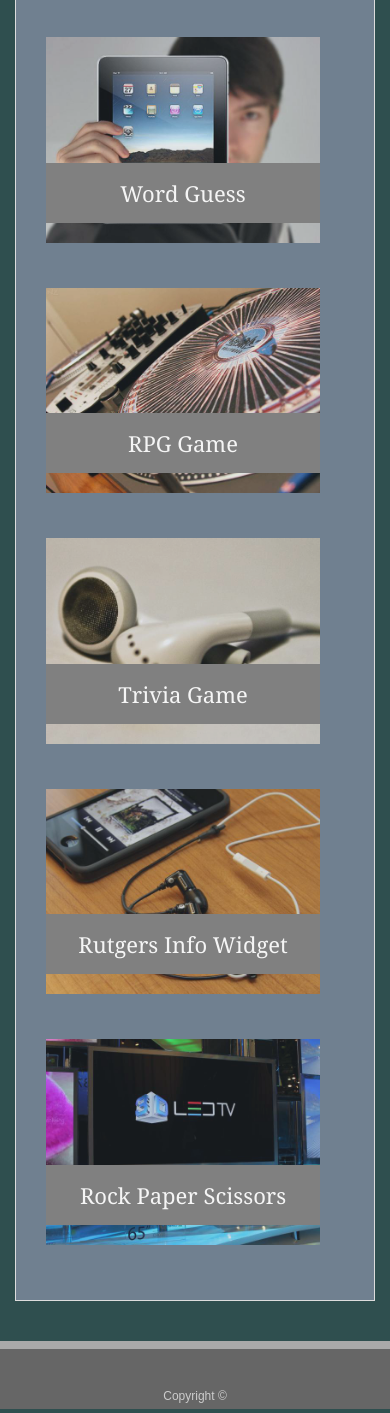
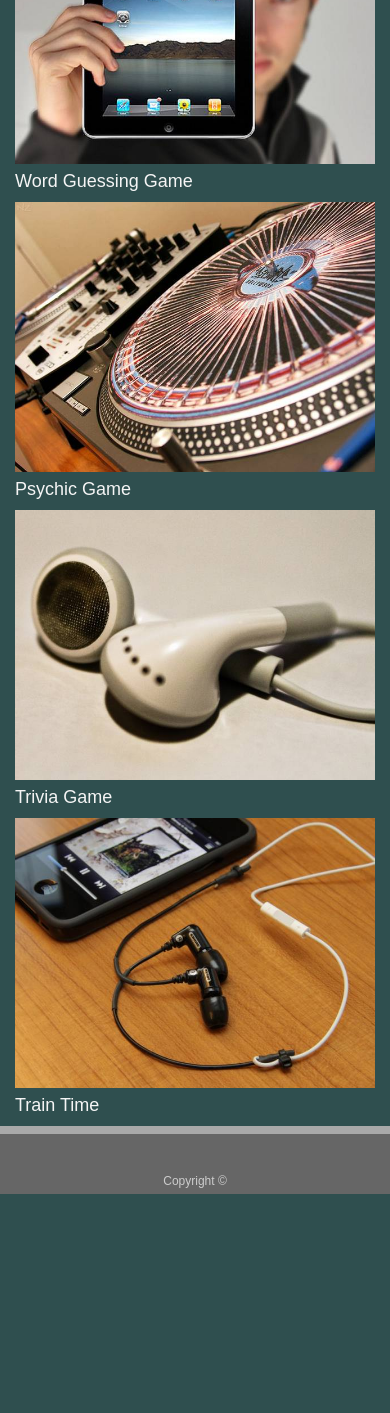
Before and after one commit to VJNap/bootstrap-portfolio, a plain HTML site: page portfolio.html in a window 390 px wide. Shown: the part 236-1649 px from the top of the page. After the commit the page ends 1434 px from the top, so only its background shows below. Drawn offline with nearby package versions, Linux system fonts and the light colour scheme.

Commit message:
VN - Upload of partial progress on updated portfolio.

```diff
--- a/assets/css/style.css
+++ b/assets/css/style.css
@@ -156,6 +156,11 @@ h3, h2 {
   opacity: 0.8;
 }
 
+.row img {
+  width: 100%;
+  border: 0 none;
+}
+
 .work h3 {
   position: absolute;
   bottom: 20px;
--- a/portfolio.html
+++ b/portfolio.html
@@ -15,7 +15,7 @@
   <header id="masthead">
 
     <nav class="navbar navbar-expand-lg navbar-dark bg-dark" style="width: 100%">
-      <a class="navbar-brand" href="#">Navbar</a>
+      <a class="navbar-brand" href="#"></a>
       <button class="navbar-toggler" type="button" data-toggle="collapse" data-target="#navbarNavAltMarkup"
         aria-controls="navbarNavAltMarkup" aria-expanded="false" aria-label="Toggle navigation">
         <span class="navbar-toggler-icon"></span>
@@ -32,39 +32,16 @@
   </header>
 
   <div id="main-container" class="container">
-
-    <section class="main-section">
-
-      <h1>Portfolio</h1>
-
-      <div class="work">
-        <img src="assets/images/technics-q-c-640-480-1.jpg" alt="Word Guess">
-
-        <h3>Word Guess</h3>
-      </div>
-      <div class="work">
-        <img src="assets/images/technics-q-c-640-480-2.jpg" alt="RPG Game">
-
-        <h3>RPG Game</h3>
-      </div>
-      <div class="work">
-        <img src="assets/images/technics-q-c-640-480-5.jpg" alt="Trivia Game">
-
-        <h3>Trivia Game</h3>
-      </div>
-      <div class="work">
-        <img src="assets/images/technics-q-c-640-480-7.jpg" alt="Rutgers Info Widget">
-
-        <h3>Rutgers Info Widget</h3>
-      </div>
-      <div class="work">
-        <img src="assets/images/technics-q-c-640-480-9.jpg" alt="Rock Paper Scissors">
-
-        <h3>Rock Paper Scissors</h3>
-      </div>
-
-    </section>
-
+    <div class="row">
+      <div class="mb-1 col-12 col-sm-6 col-md-4 col-xl-3"><img src="assets/images/technics-q-c-640-480-1.jpg" alt="Word Guess">Word Guessing Game</div>
+      <div class="mb-1 col-12 col-sm-6 col-md-4 col-xl-3"><img src="assets/images/technics-q-c-640-480-2.jpg" alt="Word Guess">Psychic Game</div>
+      <div class="mb-1 col-12 col-sm-6 col-md-4 col-xl-3"><img src="assets/images/technics-q-c-640-480-5.jpg" alt="Word Guess">Trivia Game</div>
+      <div class="mb-1 col-12 col-sm-6 col-md-4 col-xl-3"><img src="assets/images/technics-q-c-640-480-7.jpg" alt="Word Guess">Train Time</div>
+      <!-- <div class="mb-1 col-12 col-sm-6 col-md-4 col-xl-3"><img src="assets/images/technics-q-c-640-480-9.jpg" alt="Word Guess"></div>
+      <div class="mb-1 col-12 col-sm-6 col-md-4 col-xl-3"><img src="assets/images/technics-q-c-640-480-1.jpg" alt="Word Guess"></div>
+      <div class="mb-1 col-12 col-sm-6 col-md-4 col-xl-3"><img src="assets/images/technics-q-c-640-480-1.jpg" alt="Word Guess"></div>
+      <div class="mb-1 col-12 col-sm-6 col-md-4 col-xl-3"><img src="assets/images/technics-q-c-640-480-1.jpg" alt="Word Guess"></div> -->
+    </div>
   </div>
 
   <footer>
```
Also changed, not shown: contact.html (+1 -1 lines), index.html (+19 -28 lines).
